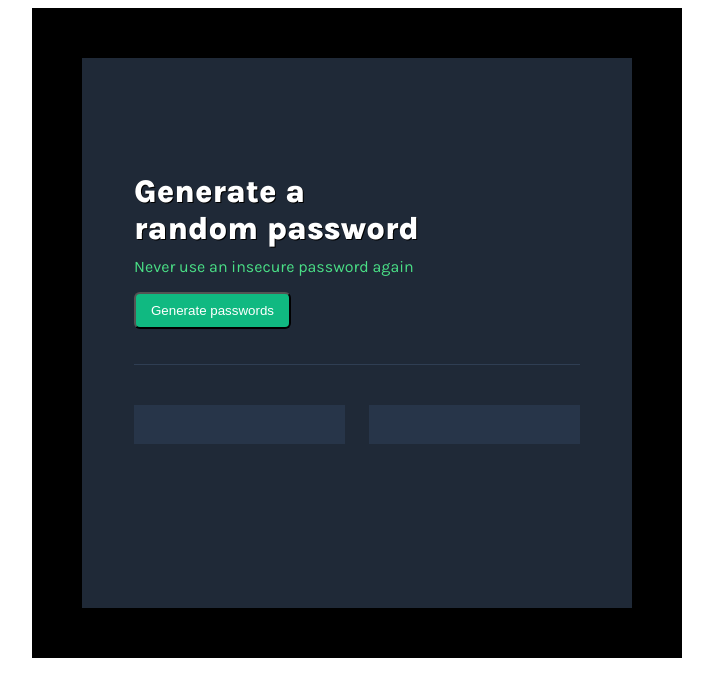
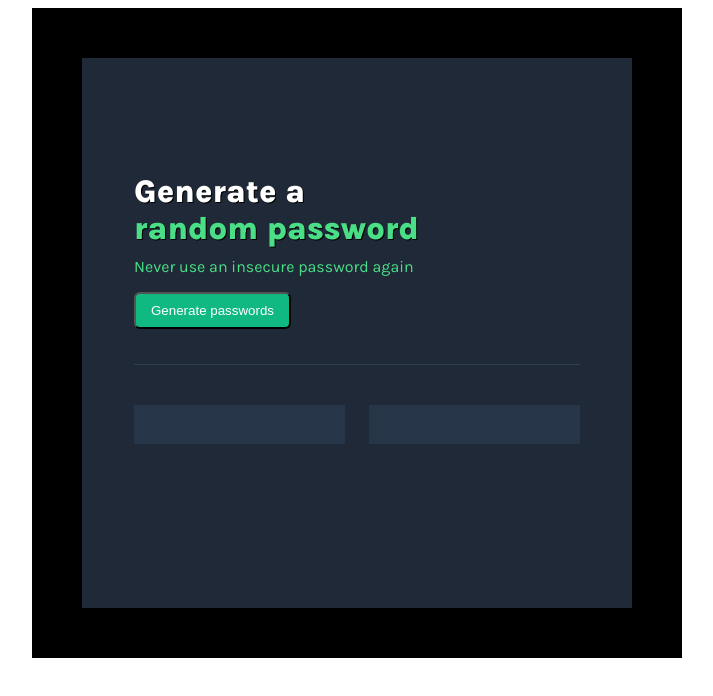
Before and after one commit to nomanalibaloch/password-generator, a plain HTML site: page index.html in a window 1280 px wide. Shown: the whole page, without its empty margins (283-996 px from the left). Drawn offline with Linux system fonts and the light colour scheme.

Commit message:
Update index.html

```diff
--- a/index.html
+++ b/index.html
@@ -12,7 +12,7 @@
 <body>
     <div class="container">
         <div class="mini-container">
-            <h1 class="lora">Generate a <span id="nigga"><br>random password</br></span></h1>
+            <h1 class="lora">Generate a <span id="special"><br>random password</br></span></h1>
             <p>Never use an insecure password again</p>
             <button onclick="generate()">Generate passwords</button>
             <div class="pass">
```
